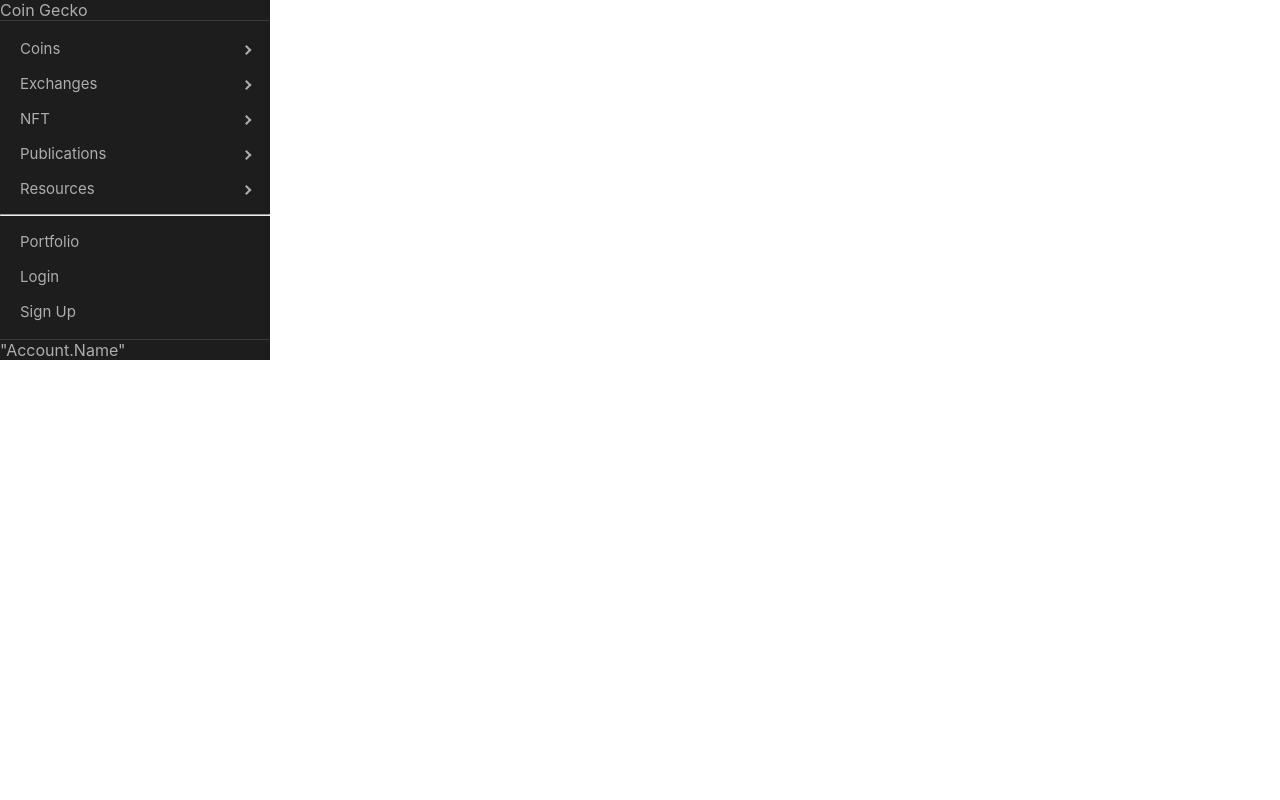
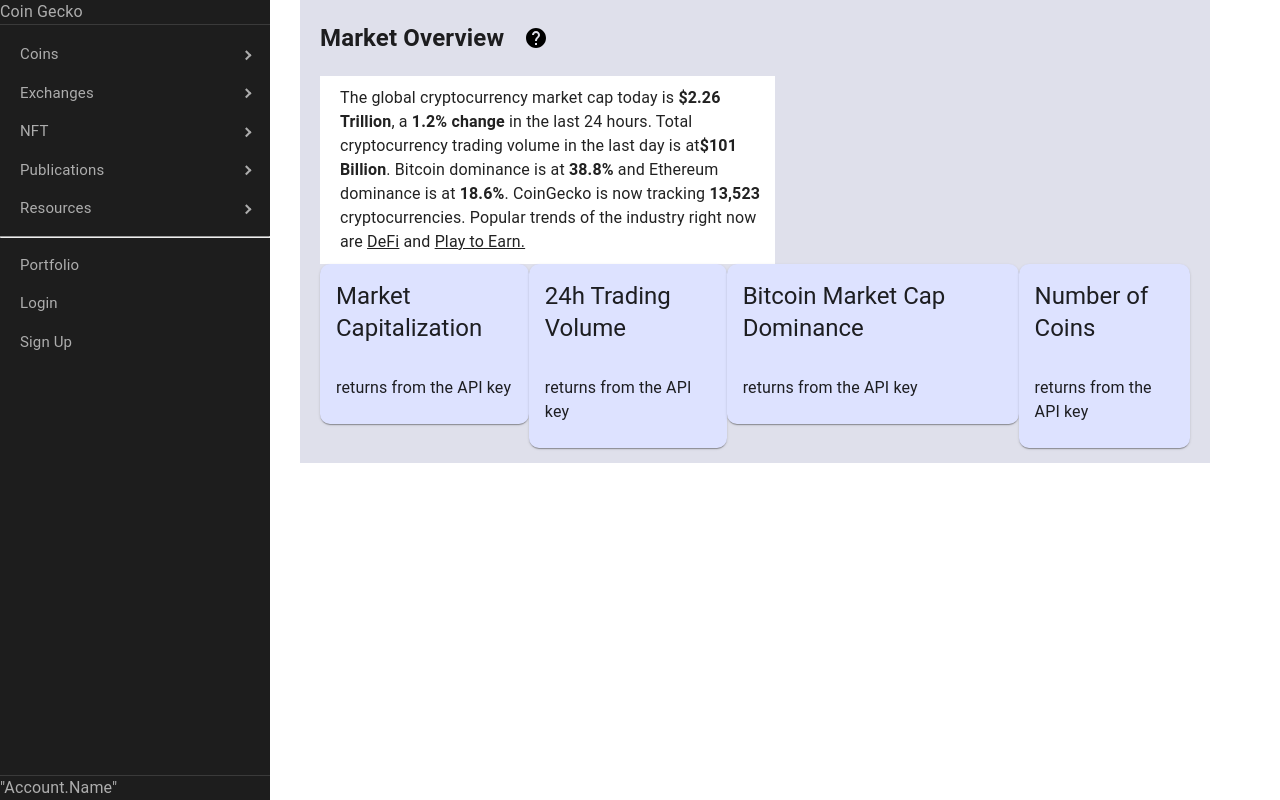
Before and after one commit to rickyfelix19/project-coinbase, a React (Create React App) app in the folder frontend/: page / in a window 1280 px wide. Built offline with nearby package versions, Linux system fonts and the light colour scheme.

Commit message:
market overciew component finish

```diff
--- a/frontend/src/App.js
+++ b/frontend/src/App.js
@@ -1,14 +1,19 @@
-import logo from './logo.svg';
-import './App.css';
+import React from 'react';
 
 import Sidebar from './components/sidebar/Sidebar';
+import Overview from './components/overview/Overview';
 
-function App() {
+import { flexbox } from '@mui/system';
+export default function App() {
   return (
-    <div>
-      <Sidebar />
+    <div sx={{ display: 'flex' }}>
+      <div>
+        <Sidebar />
+      </div>
+
+      <div style={{ padding: '0px 70px 0px 300px' }}>
+        <Overview />
+      </div>
     </div>
   );
 }
-
-export default App;
--- a/frontend/src/components/overview/Overview.js
+++ b/frontend/src/components/overview/Overview.js
@@ -1,47 +1,114 @@
-import React from 'react';
+import React, { useState, useEffect } from 'react';
 import axios from 'axios';
-import { Box, Card, CardActions, CardContent } from '@mui/material/'
+import { Box, Card, CardHeader, CardContent, Button } from '@mui/material/';
+import HelpIcon from '@mui/icons-material/Help';
 
-function Overview(props){
+function Overview(props) {
+  // API URL
+  const globalURL = 'https://api.coingecko.com/api/v3/global/';
+
+  // for cards
   const [market, setMarket] = useState([]);
   const [tradingVolume, setTradingVolume] = useState([]);
   const [bitcoinMarket, setBitcoinMarket] = useState([]);
   const [coinsNum, setCoinsNum] = useState([]);
 
-  componentDidMount() {
-    //   get everything
-    axios.get('https://api.coingecko.com/api/v3/global').then((res) => {
-      //   const persons = res.data;
-      //   this.setState({ persons });
-    });
-  }
+  // for hover help
+  const [showHelp, setShowHelp] = useState([false]);
 
-  render() {
+  // const getAllOverviewData = () => {
+  //   axios
+  //     .get(`${globalURL}`) // fetch data from API
+  //     .then((res) => {
+  //       // active crypto
+  //       const allActiveCrypto = res.data.active_cryptocurrencies;
+  //       setCoinsNum(allActiveCrypto); // set data into state
+
+  //       // sumMarketCap
+  //       // "total_market_cap"
+
+  //       // sumVolume
+  //       // "total_volume"
+
+  //       // TotalMarketCap
+  //       // "btc/sumMarketCap x 100%",
+  //     })
+  //     // error response
+  //     .catch((err) => console.error(`Error: ${err}`));
+  // };
+
+  // if (!market) return null;
+
+  const cardTitle = [
+    'Market Capitalization',
+    '24h Trading Volume',
+    'Bitcoin Market Cap Dominance',
+    'Number of Coins'
+  ];
+
+  return (
+    <div style={{ background: '#DFE0EB', paddingBottom: '15px' }}>
+      <div style={{ display: 'inline-flex', marginLeft: '20px' }}>
+        <h2>Market Overview </h2>
+        <Button
+          sx={{ background: 'transparent', color: '#000' }}
+          onMouseEnter={() => setShowHelp(true)}
+          onMouseLeave={() => setShowHelp(false)}
+        >
+          <HelpIcon />
+        </Button>
+      </div>
+
+      {/* hover for states: intention create a message box and cover the messages */}
+      <div>
+        {showHelp && (
+          <div
+            style={{
+              background: 'white',
+              marginLeft: '20px',
+              padding: '10px 10px 10px 20px',
+              width: '50%'
+            }}
+          >
+            The global cryptocurrency market cap today is
+            <b> $2.26 Trillion</b>, a <b>1.2% change</b> in the last 24 hours.
+            Total cryptocurrency trading volume in the last day is at
+            <b>$101 Billion</b>. Bitcoin dominance is at <b>38.8% </b>
+            and Ethereum dominance is at <b>18.6%</b>. CoinGecko is now tracking
+            <b> 13,523</b> cryptocurrencies. Popular trends of the industry
+            right now are <u>DeFi</u> and <u>Play to Earn.</u>
+          </div>
+        )}
+      </div>
+
+      {/* create Card */}
+      <div
+        style={{
+          display: 'flex',
+          margin: '0px 20px',
+          justifyContent: 'space-between'
+        }}
+      >
+        {cardTitle.map((data) => {
           return (
             <div>
-        <h2>Market Overview</h2>
-      <ul>
-        {this.state.persons.map((person) => (
-            <li key={person.id}>{person.name}</li>
-            ))}
-      </ul>
+              <Card
+                style={{
+                  background: '#DDE2FF',
+                  width: 'auto',
+                  borderRadius: '10px'
+                  //marginLeft: '17px' // flex justify content
+                }}
+              >
+                <CardHeader title={data} />
+                <CardContent>returns from the API key</CardContent>
+              </Card>
+            </div>
+          );
+        })}
+      </div>
     </div>
   );
 }
-}
 
 export default Overview;
-
-/*
-    number
-    logo
-    name
-    shorthand
-    price_change_24h
-    1h percentage
-    24h percentage
-    7d percentage
-    24h Volume
-    Mkt Cap
-    Last 7 Days
-*/
--- a/frontend/src/components/sidebar/Sidebar.js
+++ b/frontend/src/components/sidebar/Sidebar.js
@@ -21,7 +21,15 @@
   //   console.log(SidebarDB.Sidebar);
 
   return (
-    <div>
+    <div
+      style={{
+        height: '100%',
+        left: 'auto',
+        width: 'auto',
+        position: 'absolute'
+        // transform: 'translateY(-19.92px)'
+      }}
+    >
       <ProSidebar>
         <SidebarHeader>Coin Gecko</SidebarHeader>
 
--- a/frontend/src/index.css
+++ b/frontend/src/index.css
@@ -5,6 +5,7 @@
     sans-serif;
   -webkit-font-smoothing: antialiased;
   -moz-osx-font-smoothing: grayscale;
+  background-color: #dfe0eb;
 }
 
 code {
--- a/frontend/src/index.js
+++ b/frontend/src/index.js
@@ -1,17 +1,13 @@
 import React from 'react';
 import ReactDOM from 'react-dom';
 import './index.css';
+import CssBaseline from '@mui/material/CssBaseline';
 import App from './App';
-import reportWebVitals from './reportWebVitals';
 
 ReactDOM.render(
   <React.StrictMode>
+    <CssBaseline />
     <App />
   </React.StrictMode>,
   document.getElementById('root')
 );
-
-// If you want to start measuring performance in your app, pass a function
-// to log results (for example: reportWebVitals(console.log))
-// or send to an analytics endpoint. Learn more: https://bit.ly/CRA-vitals
-reportWebVitals();
--- a/frontend/src/reportWebVitals.js
+++ /dev/null
@@ -1,13 +0,0 @@
-const reportWebVitals = onPerfEntry => {
-  if (onPerfEntry && onPerfEntry instanceof Function) {
-    import('web-vitals').then(({ getCLS, getFID, getFCP, getLCP, getTTFB }) => {
-      getCLS(onPerfEntry);
-      getFID(onPerfEntry);
-      getFCP(onPerfEntry);
-      getLCP(onPerfEntry);
-      getTTFB(onPerfEntry);
-    });
-  }
-};
-
-export default reportWebVitals;
```
Also changed, not shown: frontend/src/setupTests.js (deleted, +0 -5 lines), 1 other file (tests, documents, lock files or other folders). Lines whose indentation alone changed are shown as unchanged.
